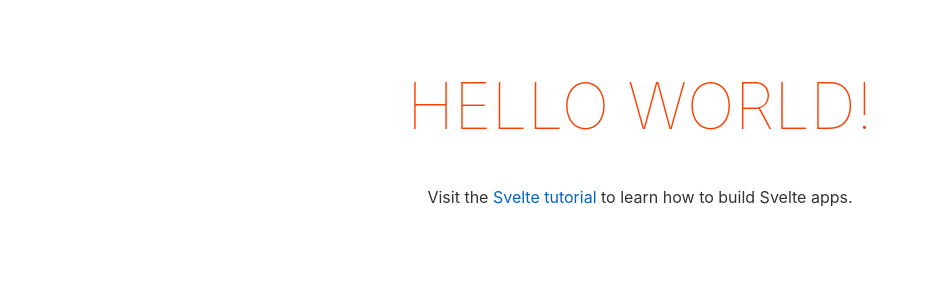
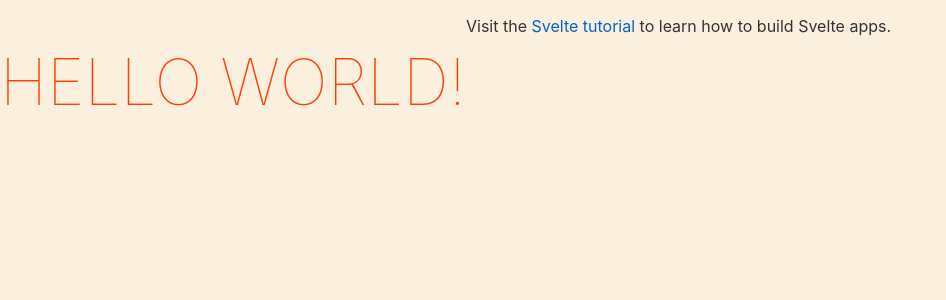
Before and after one commit to preetjdp/Rigel, a Svelte app: page / in a window 1280 px wide. Shown: the top 300 px of the page, without its empty margins (0-946 px from the left). Built offline with nearby package versions, Linux system fonts and the light colour scheme.

Commit message:
🚧 Tweak some baseline css

```diff
--- a/public/global.css
+++ b/public/global.css
@@ -7,9 +7,12 @@ html, body {
 body {
 	color: #333;
 	margin: 0;
-	padding: 8px;
+	background-color: #FBEFDE;;
+
 	box-sizing: border-box;
 	font-family: -apple-system, BlinkMacSystemFont, "Segoe UI", Roboto, Oxygen-Sans, Ubuntu, Cantarell, "Helvetica Neue", sans-serif;
+	/* OLD CSS */
+	/* padding: 8px; */
 }
 
 a {
--- a/src/App.svelte
+++ b/src/App.svelte
@@ -10,9 +10,13 @@
 <style>
 	main {
 		text-align: center;
-		padding: 1em;
-		max-width: 240px;
+		height: 100%;
+		width: 100%;
 		margin: 0 auto;
+		display: flex;
+		/* OLD CSS */
+		/* padding: 1em; */
+		/* max-width: 240px; */
 	}
 
 	h1 {
```
